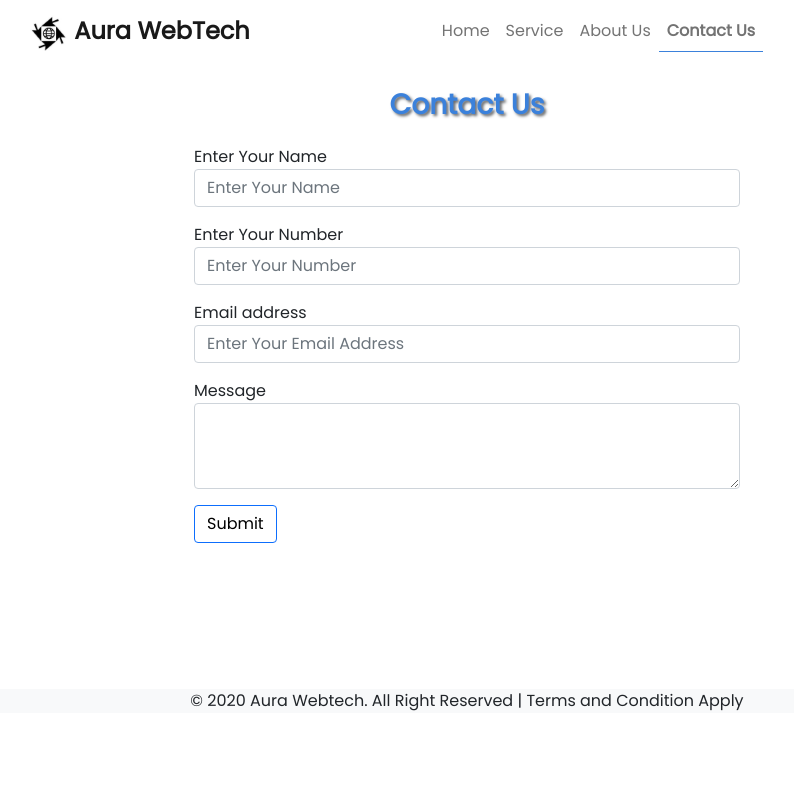
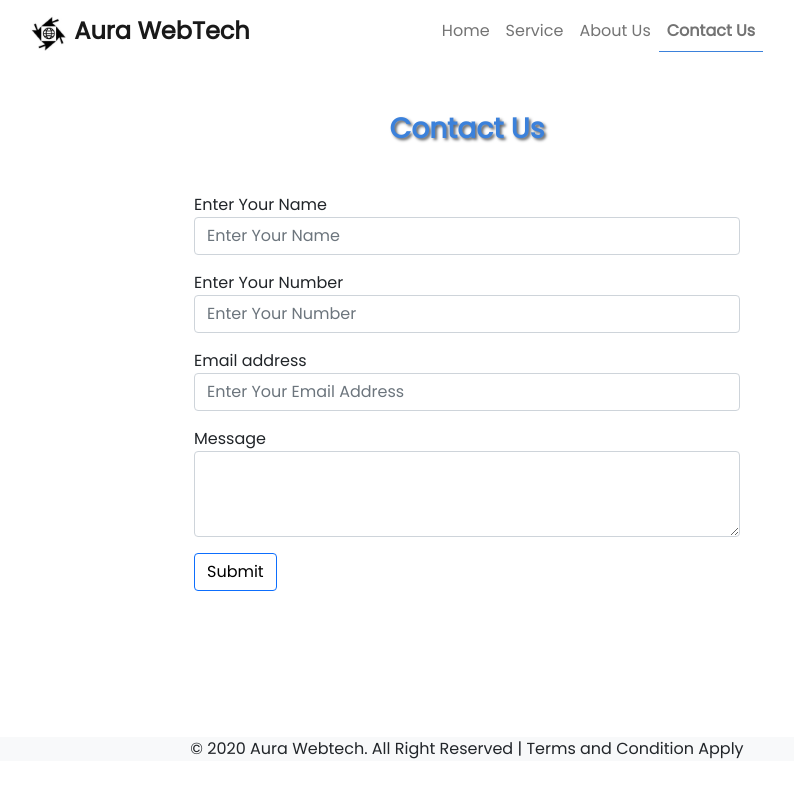
Before and after one commit to arifshah1106/aurawebtech, a React (Create React App) app: page /contact in a window 1280 px wide. Shown: the whole page, without its empty margins (173-967 px from the left). Built offline with nearby package versions, Linux system fonts and the light colour scheme.

Commit message:
update contact.jsx

```diff
--- a/src/Contact.jsx
+++ b/src/Contact.jsx
@@ -56,7 +56,7 @@ const formsubmit=(e)=>
 
     return(
          <>
-           <div className="my-4">
+           <div className="my-5">
                <h3 className="text-center contact_title">Contact Us</h3>
            </div>
 
```
